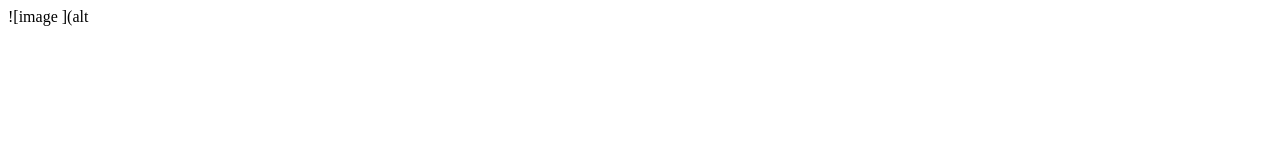
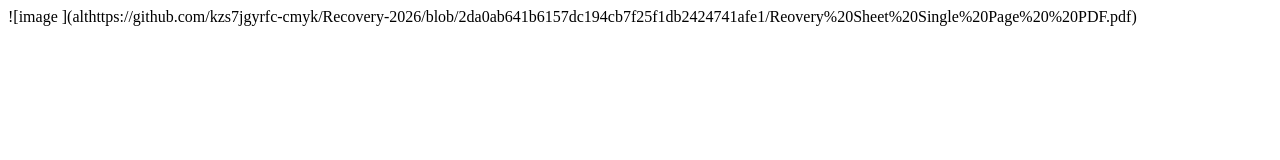
Before and after one commit to kzs7jgyrfc-cmyk/Recovery-2026, a plain HTML site: page index.html in a window 1280 px wide. Drawn offline with Linux system fonts and the light colour scheme.

Commit message:
Fix image link in index.html

```diff
--- a/index.html
+++ b/index.html
@@ -8,7 +8,7 @@
 <body>
 
 
-![image ](alt
+![image ](althttps://github.com/kzs7jgyrfc-cmyk/Recovery-2026/blob/2da0ab641b6157dc194cb7f25f1db2424741afe1/Reovery%20Sheet%20Single%20Page%20%20PDF.pdf)
 
 
 </body>
```
